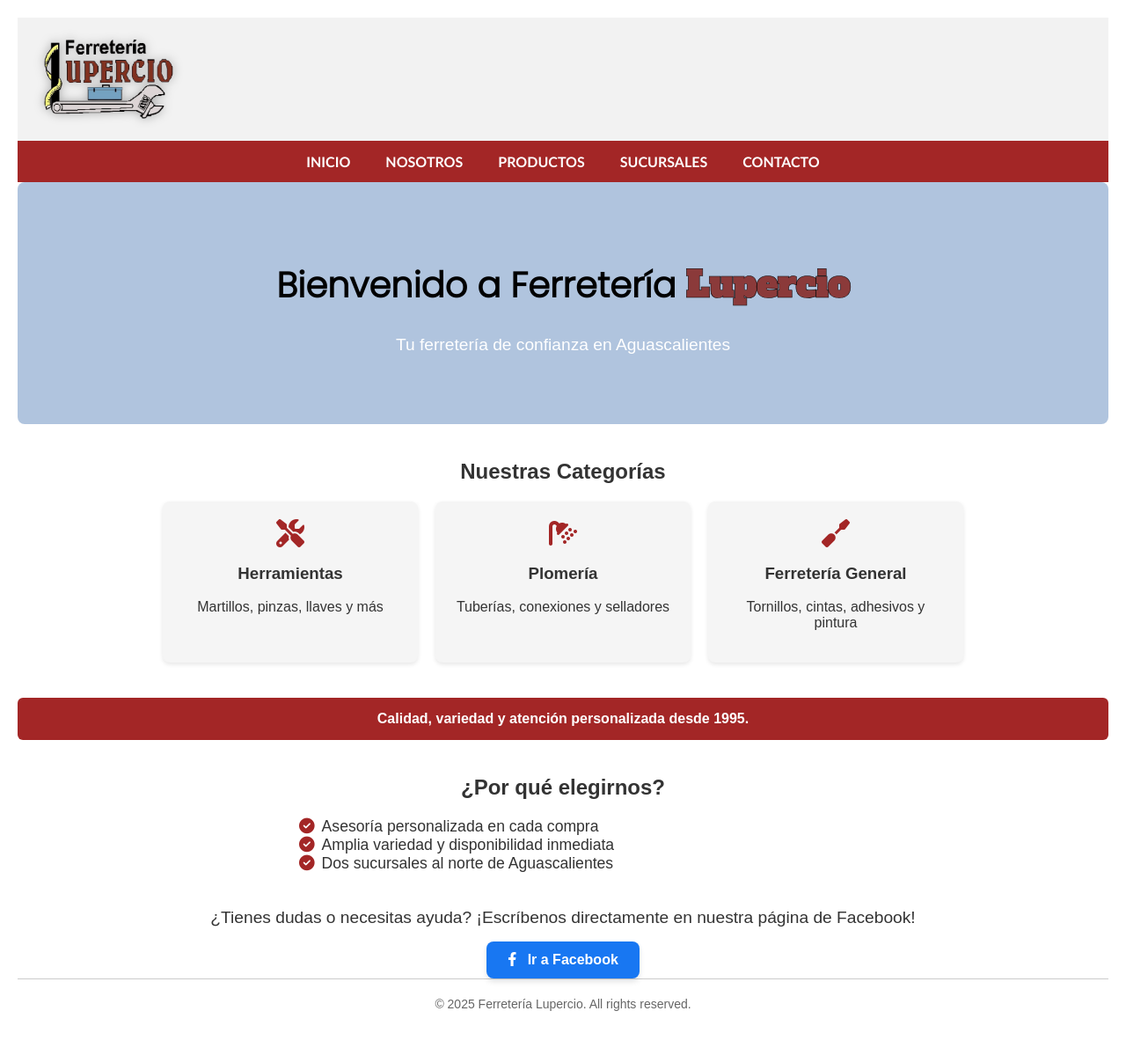
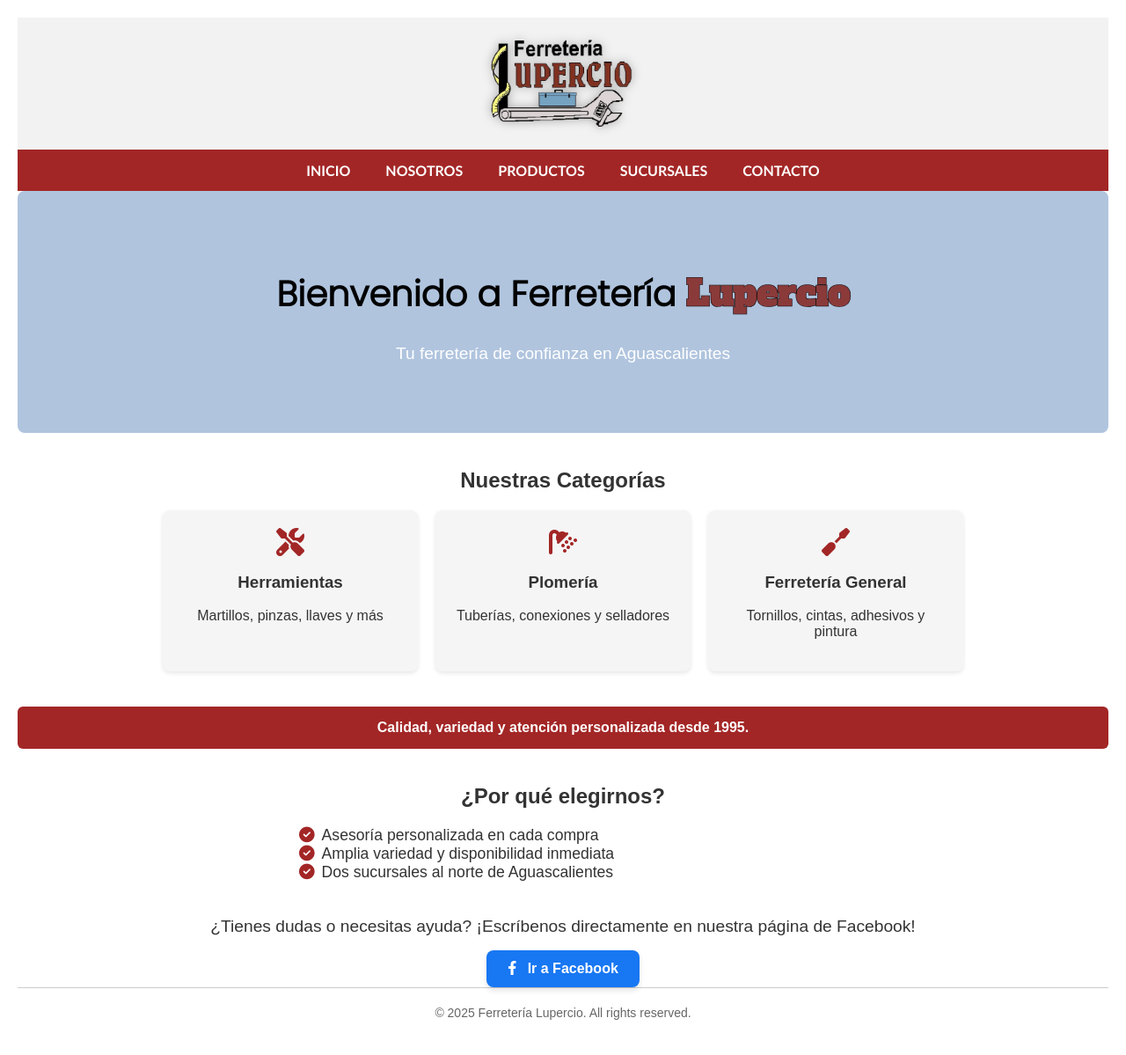
Before and after one commit to Ferreteria-Lupercio/Ferreteria-Lupercio.github.io, a Jekyll site: the page built from index.md, in a window 1280 px wide. Shown: the whole page at 88% size. Built offline with Jekyll 4.4.1, drawn with Linux system fonts in a browser that asks for light colours.

Commit message:
Center and resize logo in top header
Centered the Ferretería Lupercio logo within the top header and increased its size slightly for better visual prominence. Adjustments were made directly to the <img> tag by setting display: block and margin: 0 auto, along with increasing the height to 110px. No changes were made to the layout, hamburger menu, or navigation bar placement.

```diff
--- a/_layouts/default.html
+++ b/_layouts/default.html
@@ -75,7 +75,8 @@
   <body>
   <!-- TOP HEADER: light grey with centered logo and hamburger -->
 <header style="background-color: #f2f2f2; padding: 20px 30px; display: flex; justify-content: space-between; align-items: center; flex-wrap: wrap;">
-  <img src="/assets/logo.png" alt="Ferretería Lupercio Logo" style="height: 100px; filter: drop-shadow(0 0 6px rgba(0, 0, 0, 0.3));" />
+  <img src="/assets/logo.png" alt="Ferretería Lupercio Logo"
+     style="height: 110px; filter: drop-shadow(0 0 6px rgba(0, 0, 0, 0.3)); display: block; margin: 0 auto;" />
 
   <!-- Hamburger button for mobile -->
   <button id="menu-toggle" aria-label="Toggle menu" style="background: none; border: none; font-size: 28px; color: #a32626; cursor: pointer; display: none;">
```
